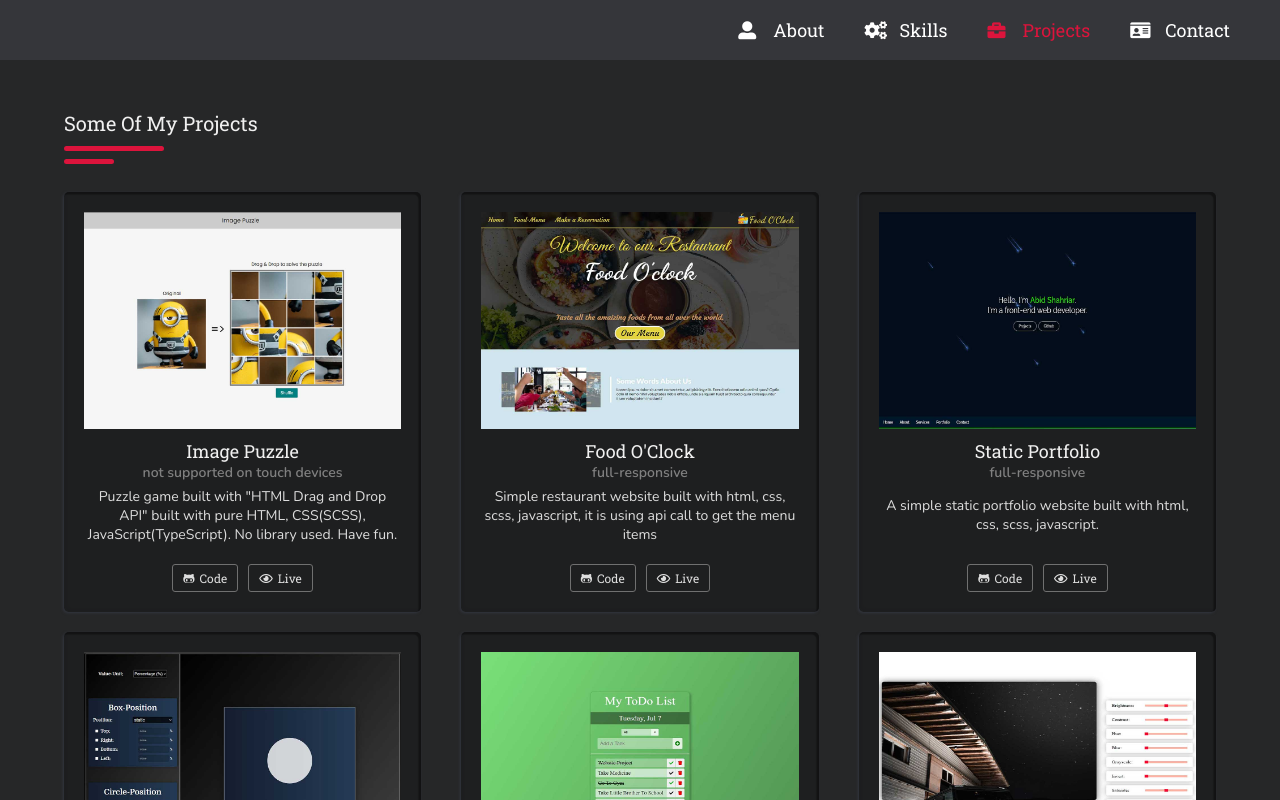
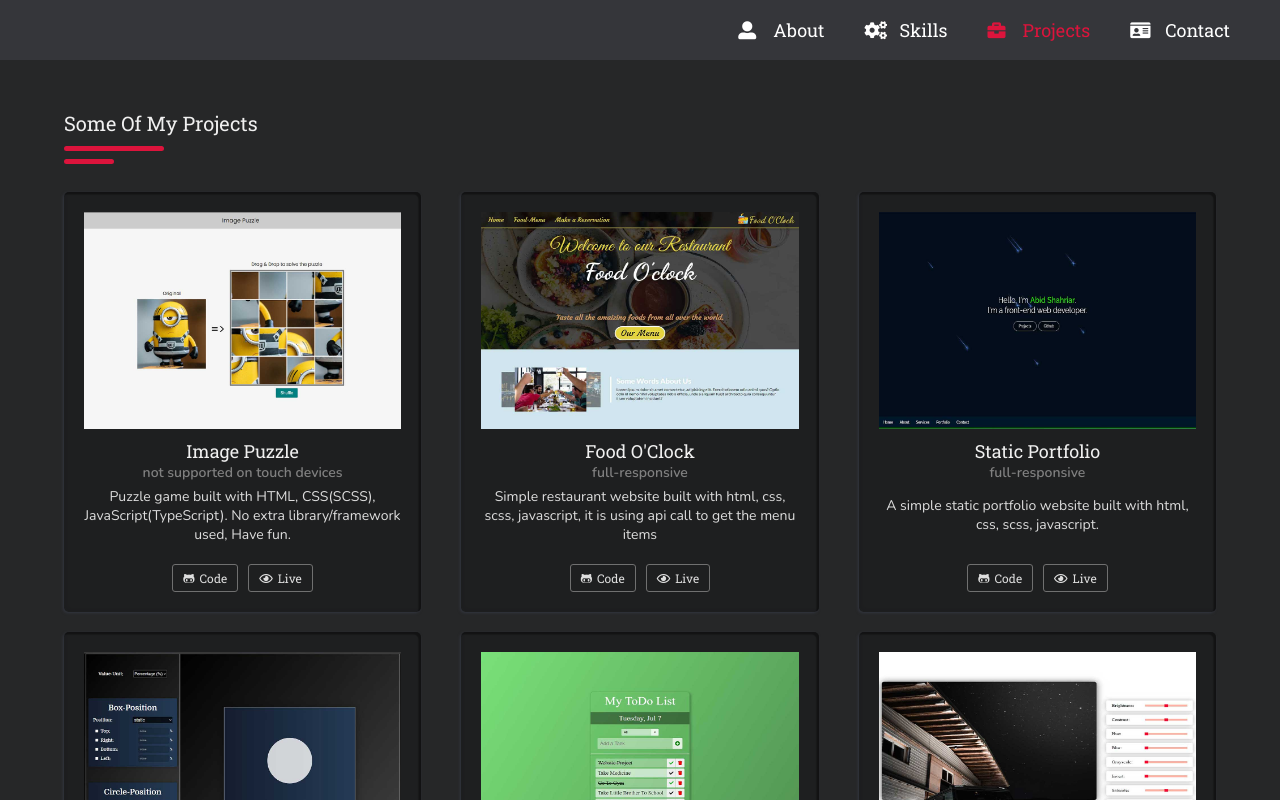
Before and after one commit to abid-shahriar/react-portfolio, a React (Create React App) app: page /projects in a window 1280 px wide. Built offline with nearby package versions, Linux system fonts and the light colour scheme.

Commit message:
description fix for puzzle game

```diff
--- a/src/components/sections/projects/Projects.jsx
+++ b/src/components/sections/projects/Projects.jsx
@@ -43,7 +43,7 @@ function Projects() {
             src='/images/puzzle-game.jpg'
             title='Image Puzzle'
             responsiveness='not supported on touch devices'
-            details='Puzzle game built with "HTML Drag and Drop API" built with pure HTML, CSS(SCSS), JavaScript(TypeScript). No library used. Have fun.'
+            details='Puzzle game built with HTML, CSS(SCSS), JavaScript(TypeScript). No extra library/framework used, Have fun.'
             code='https://github.com/abid-shahriar/puzzle-game'
             demo='https://imagepuzzle.netlify.app/'
           ></Project>
```
Also changed, not shown: public/images/oneTouch.png (deleted), public/images/puzzle-game.png (deleted).
